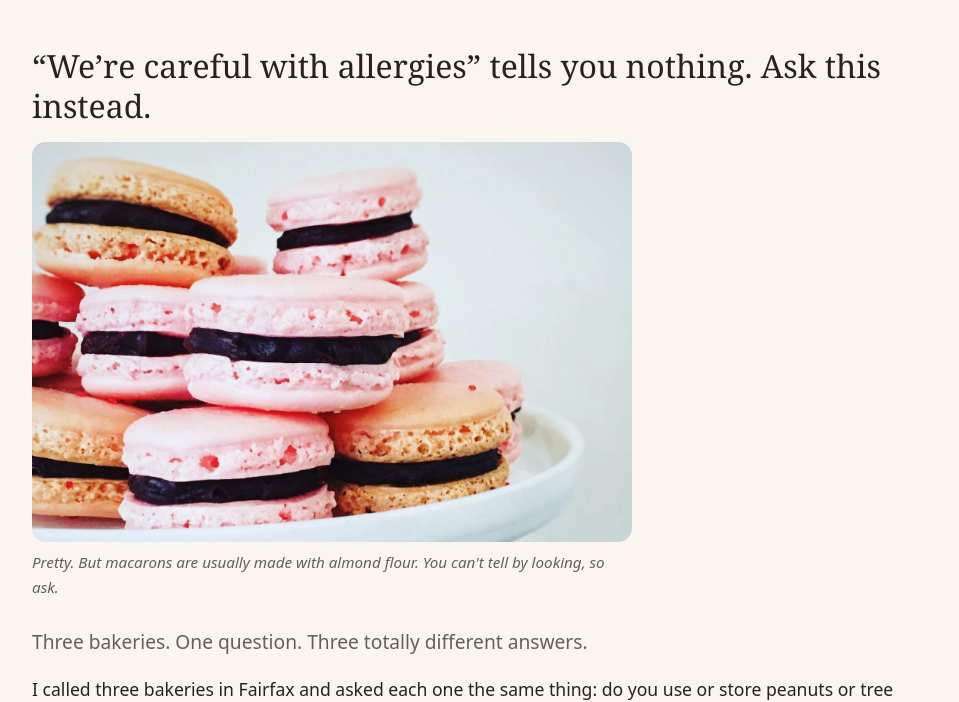
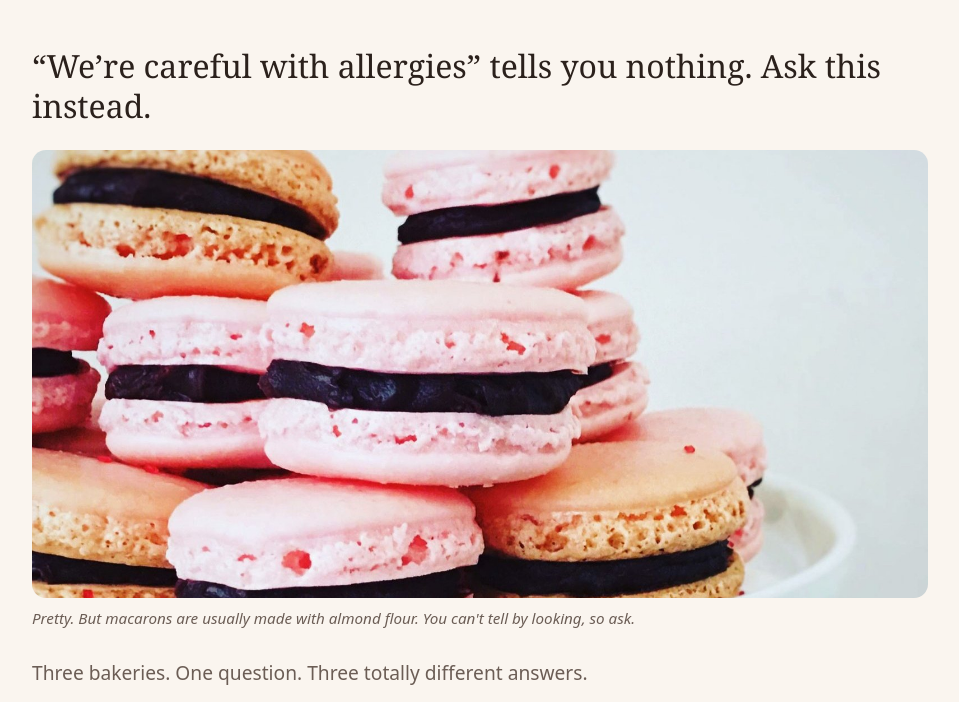
Before and after one commit to nutfreefairfax/nut-free-fairfax, a plain HTML site: page blog/how-to-ask-a-restaurant-about-a-nut-allergy.html in a window 1280 px wide. Shown: the part 70-772 px from the top of the page, without its empty margins (160-1119 px from the left). Drawn offline with Linux system fonts and the light colour scheme.

Commit message:
Post photo: full column width, 2:1 crop, aligned with title and text
Co-Authored-By: Claude Sonnet 5.5 <noreply@anthropic.com>
Claude-Session: https://claude.ai/code/session_01M3k4nMQG7TQyabWy8gitYd

```diff
--- a/style.css
+++ b/style.css
@@ -344,4 +344,6 @@ html { scroll-behavior: smooth; }
 .post-list .thumb img { height: auto; }
 
 /* Photo in a post: smaller, same left edge as the text */
-.doc.post .post-photo { max-width: 600px; margin: 16px 0 26px; }
+.doc.post .post-photo { max-width: none; margin: 24px 0 26px; }
+.doc.post .post-photo img { aspect-ratio: 2 / 1; object-fit: cover; object-position: center 45%; }
+@media (max-width: 520px) { .doc.post .post-photo img { aspect-ratio: 3 / 2; } }
```
